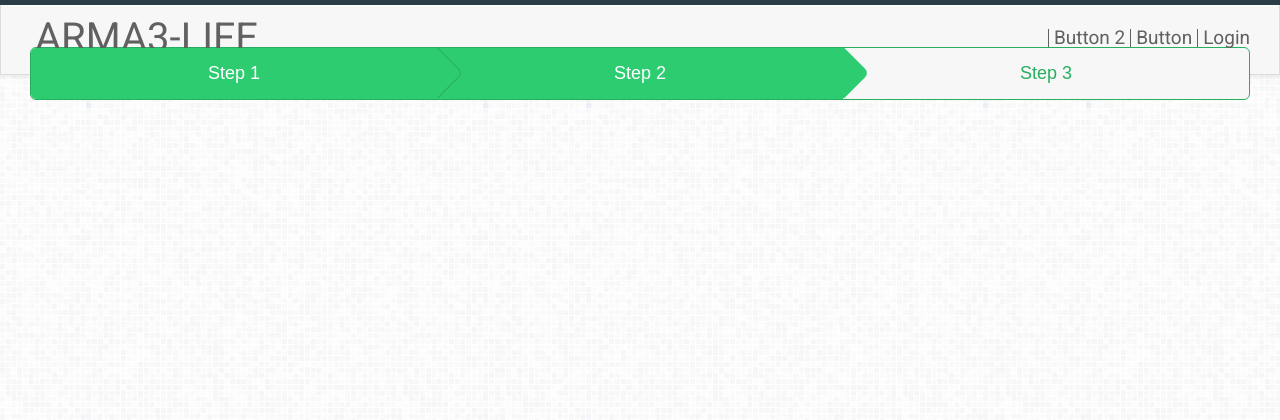
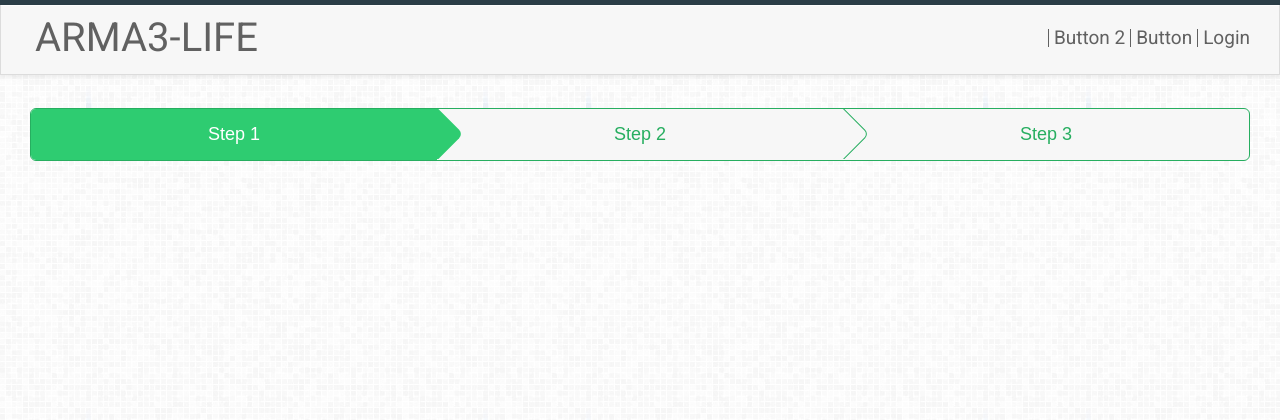
Before and after one commit to Joannou1/A3L-Donate, a PHP site: page / in a window 1280 px wide. Shown: the top 420 px of the page. Run offline with PHP 8.4, Linux system fonts and the light colour scheme.

Commit message:
Progress positioning
unset step 2 active status

```diff
--- a/css/style.css
+++ b/css/style.css
@@ -82,13 +82,15 @@ header {
   display: table;
   overflow: hidden;
   margin: 0;
-  width: 100%;
+  width: inherit;
   height: 50px;
   border: 1px solid #27ae60;
   background-color: #f7f7f7;
   -webkit-border-radius: 6px;
   -moz-border-radius: 6px;
   border-radius: 6px;
+  position: absolute;
+  margin-top: 7%;
 }
 .nav-progress > div {
   position: relative;
--- a/index.php
+++ b/index.php
@@ -23,7 +23,7 @@
 			</div>
 
 			<div class="nav-progress">
-				<div class="complete">
+				<div class="active">
 					Step 1
 				<div class="arrow-wrapper">
 				  <div class="arrow-cover">
@@ -31,7 +31,7 @@
 				  </div>
 				</div>
 				</div>
-				<div class="active">
+				<div class="arrow">
 					Step 2
 				<div class="arrow-wrapper">
 				  <div class="arrow-cover">
```
